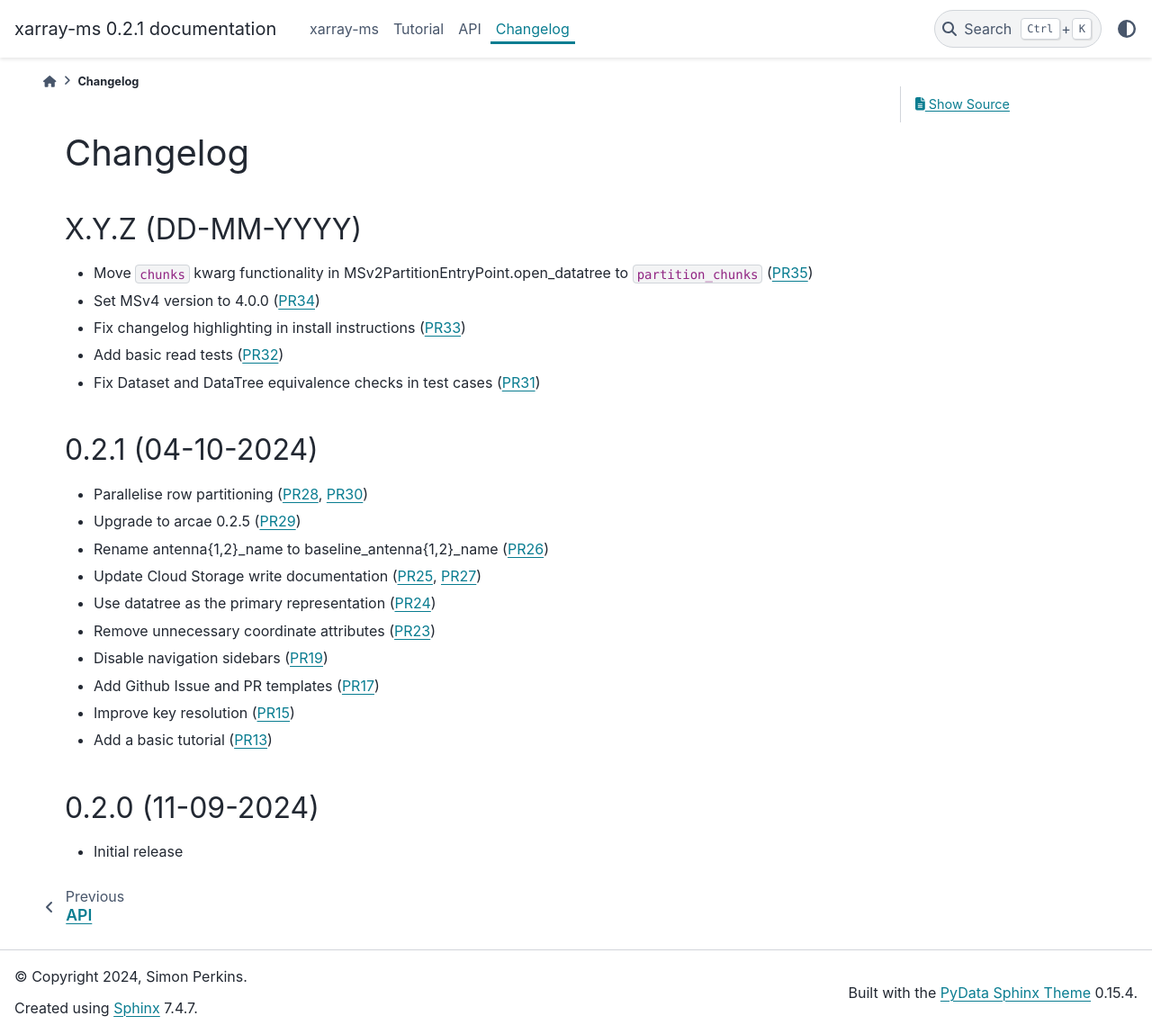
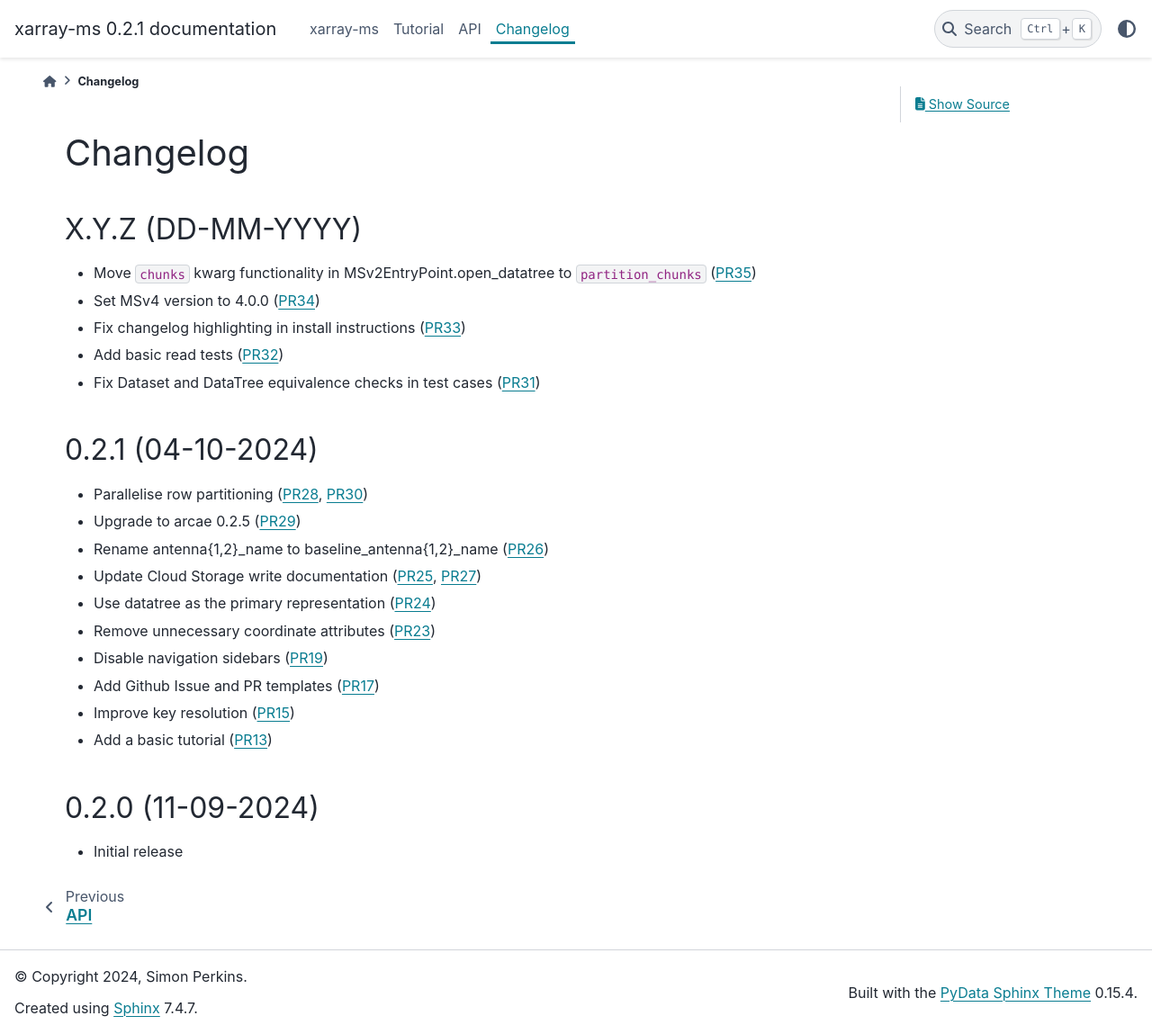
Before and after one commit to ratt-ru/xarray-ms, a Sphinx documentation site: the page built from doc/source/changelog.rst, in a window 1280 px wide and 1149 px high. Shown: the whole window at 90% size. Built offline with Sphinx 7.4.7 and the PyData theme 0.15.4, drawn with Linux system fonts in a browser that asks for light colours; pages that are not in the unit, such as notebooks, are missing from menus.

Commit message:
Rename MSv2PartitionEntryPoint to MSv2EntryPoint

```diff
--- a/doc/source/api.rst
+++ b/doc/source/api.rst
@@ -31,5 +31,5 @@
 
 Entrypoint class for the MSv2 backend.
 
-.. autoclass:: xarray_ms.backend.msv2.entrypoint.MSv2PartitionEntryPoint
+.. autoclass:: xarray_ms.backend.msv2.entrypoint.MSv2EntryPoint
     :members: open_dataset, open_datatree
--- a/doc/source/changelog.rst
+++ b/doc/source/changelog.rst
@@ -5,7 +5,7 @@
 
 X.Y.Z (DD-MM-YYYY)
 ------------------
-* Move ``chunks`` kwarg functionality in MSv2PartitionEntryPoint.open_datatree
+* Move ``chunks`` kwarg functionality in MSv2EntryPoint.open_datatree
   to ``partition_chunks`` (:pr:`35`)
 * Set MSv4 version to 4.0.0 (:pr:`34`)
 * Fix changelog highlighting in install instructions (:pr:`33`)
--- a/doc/source/tutorial.rst
+++ b/doc/source/tutorial.rst
@@ -115,7 +115,7 @@
       (("DATA_DESC_ID", 1),): {"time": 3, "frequency": 2}})
 
 See the ``partition_chunks`` argument of
-:meth:`xarray_ms.backend.msv2.entrypoint.MSv2PartitionEntryPoint.open_datatree`
+:meth:`xarray_ms.backend.msv2.entrypoint.MSv2EntryPoint.open_datatree`
 for more information.
 
 
--- a/pyproject.toml
+++ b/pyproject.toml
@@ -20,7 +20,7 @@
 testing = ["dask", "distributed", "pytest", "zarr"]
 
 [tool.poetry.plugins."xarray.backends"]
-"xarray-ms:msv2" = "xarray_ms.backend.msv2.entrypoint:MSv2PartitionEntryPoint"
+"xarray-ms:msv2" = "xarray_ms.backend.msv2.entrypoint:MSv2EntryPoint"
 
 [tool.poetry.group.dev]
 optional = true
```
Also changed, not shown: 2 other files.
